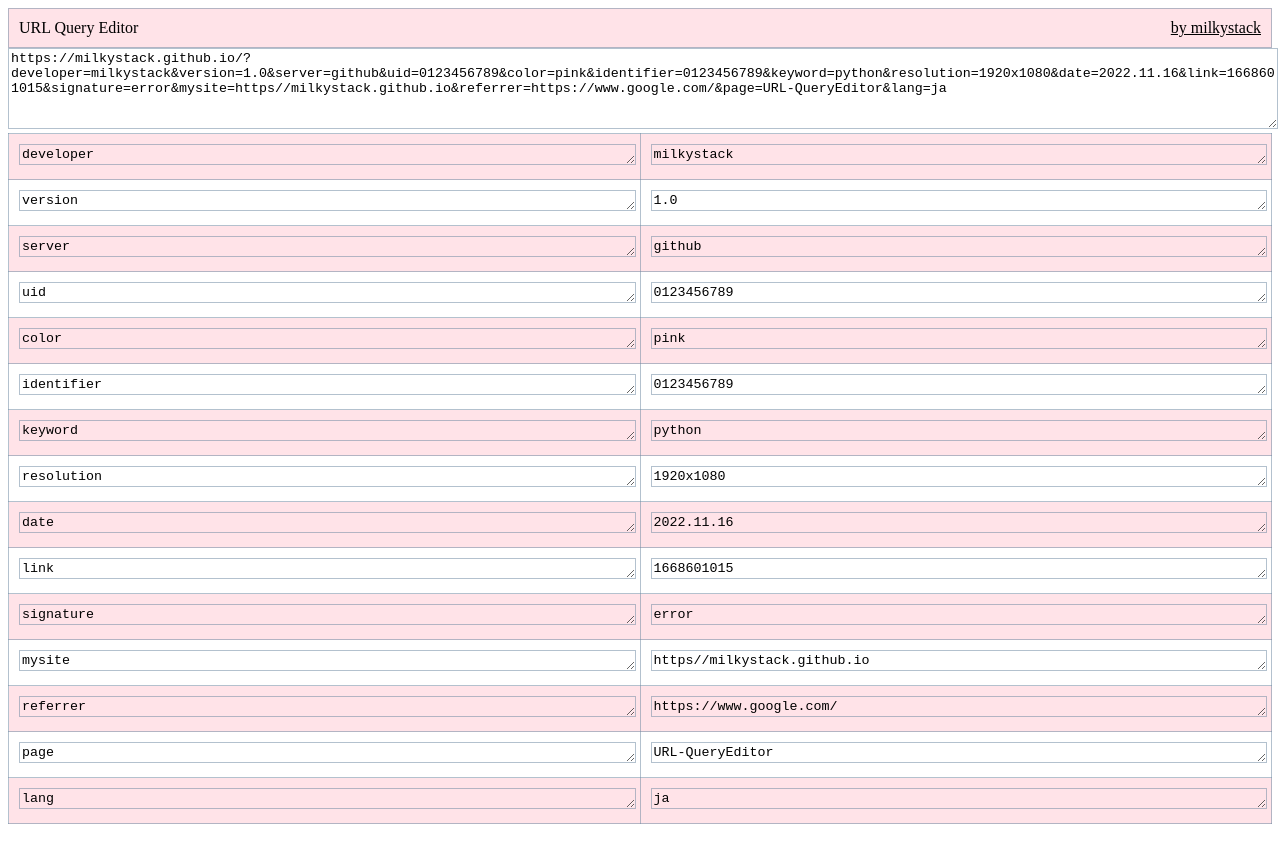
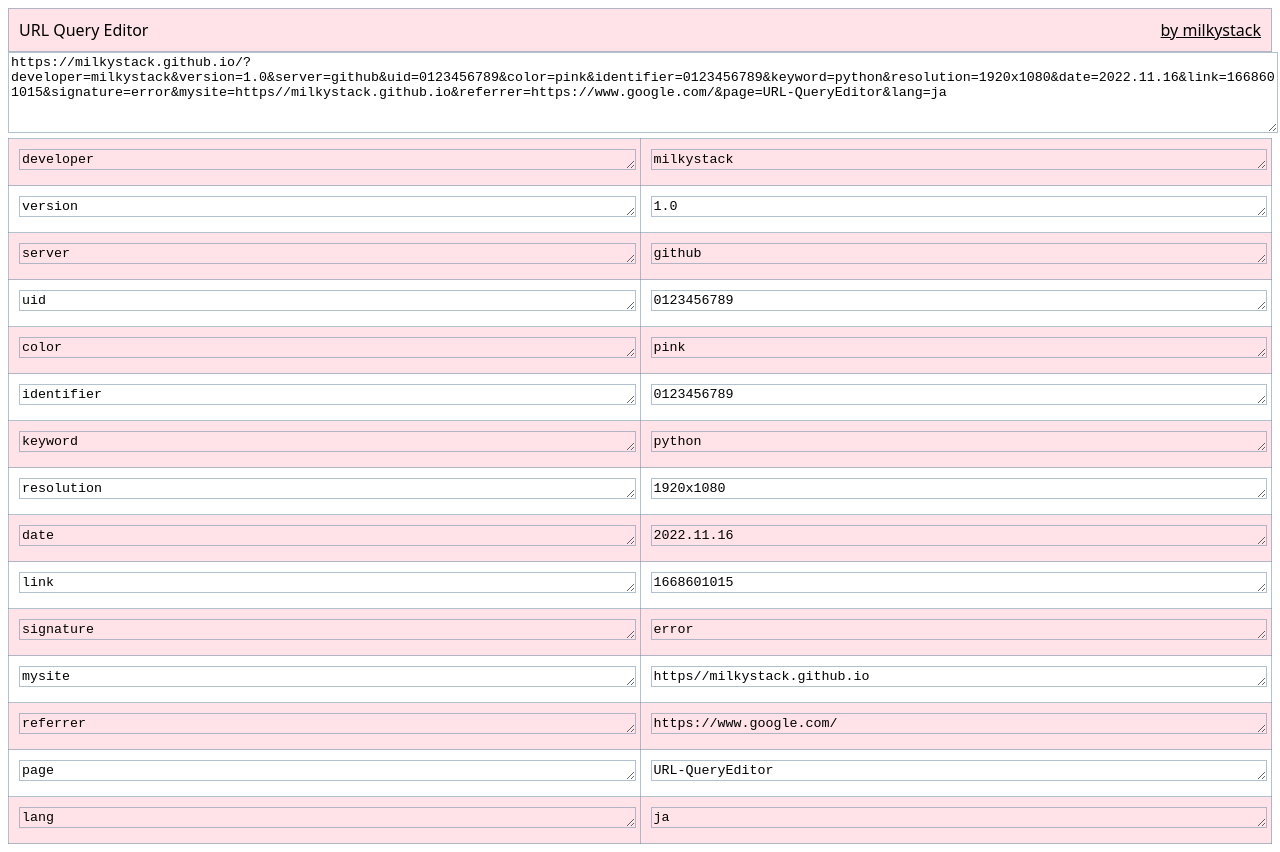
Before and after one commit to milkystack/URL-QueryEditor, a plain HTML site: page index.html in a window 1280 px wide. Drawn offline with Linux system fonts and the light colour scheme.

Commit message:
Update table.css

```diff
--- a/table.css
+++ b/table.css
@@ -1,5 +1,5 @@
 html, body {
-    font-family: font-family;
+    font-family: system-ui;
 }
 #title {
     background: rgb(255, 227, 232);
```
